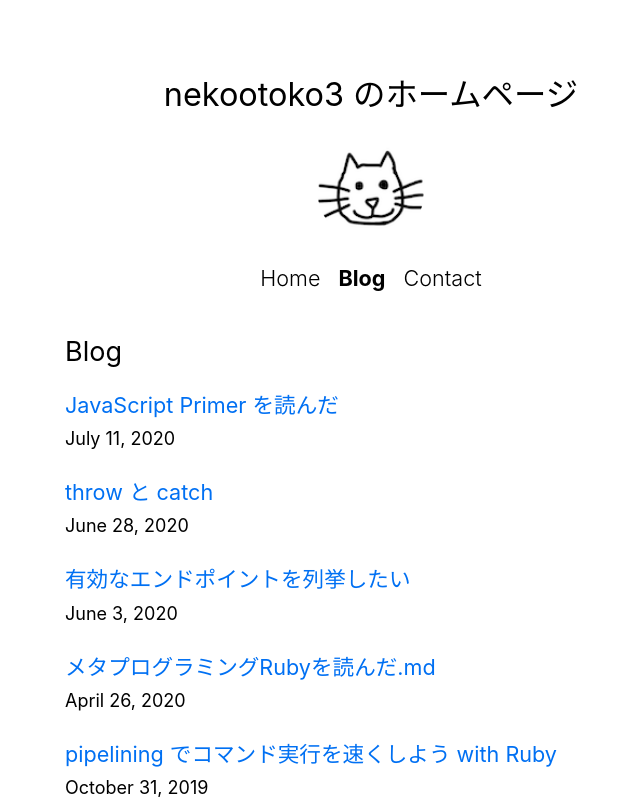
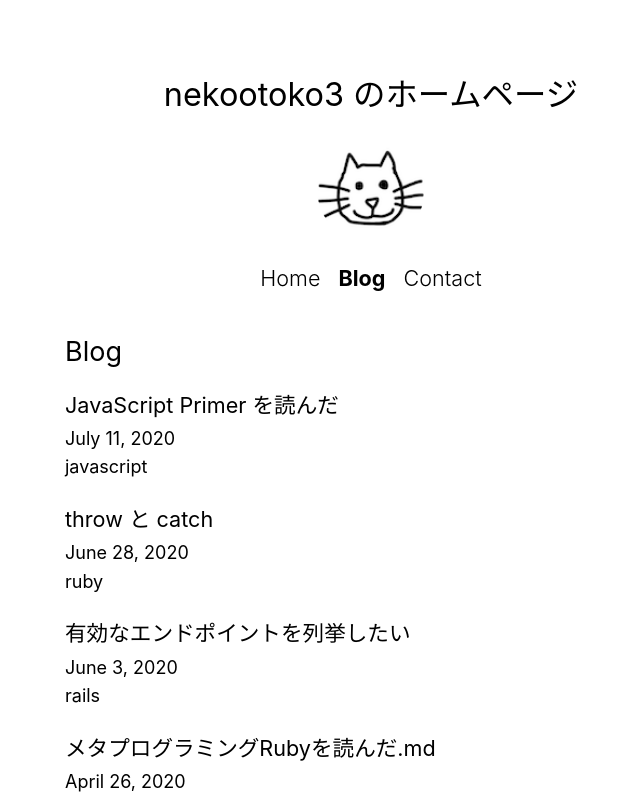
Before and after one commit to nekootoko3/blog-template, a Next.js app: page /blogs in a window 1280 px wide. Shown: the top 800 px of the page, without its empty margins (269-909 px from the left). Built offline with nearby package versions, Linux system fonts and the light colour scheme; no server answers.

Commit message:
Display tags

```diff
--- a/blogs/pipelining でコマンド実行を速くしよう with Ruby.md
+++ b/blogs/pipelining でコマンド実行を速くしよう with Ruby.md
@@ -3,7 +3,7 @@ title: "pipelining でコマンド実行を速くしよう with Ruby"
 createdAt: "2019-10-31"
 updatedAt: "2019-10-31"
 canPublish: true
-tag: redis, ruby
+tags: redis, ruby
 ---
 
 redis は client/server モデルを採用している TCP サーバーなので複数のコマンドを実行したい時に、
--- a/blogs/JavaScript Primer を読んだ.md
+++ b/blogs/reading-javascript-primer.md
@@ -3,7 +3,7 @@ title: "JavaScript Primer を読んだ"
 createdAt: "2020-07-11"
 updatedAt: "2020-07-11"
 canPublish: true
-tag: javascript
+tags: javascript
 ---
 
 #jsprimer
--- a/blogs/setnx・setex・psetex はもういらないらしい.md
+++ b/blogs/setnx・setex・psetex はもういらないらしい.md
@@ -3,7 +3,7 @@ title: "setnx・setex・psetexはもういらないらしい"
 createdAt: "2019-10-08"
 updatedAt: "2019-10-08"
 canPublish: true
-tag: redis
+tags: redis
 ---
 
 redis の `SET` のオプションで全て済むという話。
--- a/blogs/throwとcatch.md
+++ b/blogs/throwとcatch.md
@@ -3,7 +3,7 @@ title: "throw と catch"
 createdAt: "2020-06-28"
 updatedAt: "2020-06-28"
 canPublish: true
-tag: ruby
+tags: ruby
 ---
 
 Ruby では大体のケースでは特定のスコープを抜けるためには、関数に切り出して return するか begin-raise-rescue をしている。
--- a/blogs/メタプログラミングRubyを読んだ.md
+++ b/blogs/メタプログラミングRubyを読んだ.md
@@ -3,7 +3,7 @@ title: "メタプログラミングRubyを読んだ.md"
 createdAt: "2020-04-26"
 updatedAt: "2020-04-26"
 canPublish: true
-tag: ruby
+tags: ruby
 ---
 
 ## メタプログラミング Ruby
--- a/blogs/有効なエンドポイントを出したい.md
+++ b/blogs/有効なエンドポイントを出したい.md
@@ -3,7 +3,7 @@ title: "有効なエンドポイントを列挙したい"
 createdAt: "2020-06-03"
 updatedAt: "2020-06-03"
 canPublish: true
-tag: rails
+tags: rails
 ---
 
 叩かれなくなっているエンドポイントを見つけたい。
--- a/blogs/素数判定.md
+++ b/blogs/素数判定.md
@@ -3,7 +3,7 @@ title: "素数判定"
 createdAt: "2019-09-30"
 updatedAt: "2019-09-30"
 canPublish: true
-tag: redis, ruby
+tags: redis, ruby
 ---
 
 http://judge.u-aizu.ac.jp/onlinejudge/description.jsp?id=ALDS1_1_C&lang=jp
--- a/blogs/認証と認可.md
+++ b/blogs/認証と認可.md
@@ -3,7 +3,7 @@ title: "認証と認可"
 createdAt: "2019-10-24"
 updatedAt: "2019-10-24"
 canPublish: true
-tag: web
+tags: web
 ---
 
 ### 認証と認可
--- /dev/null
+++ b/src/components/tag.tsx
@@ -0,0 +1,13 @@
+import styled from "styled-components";
+
+type Props = {
+  name: string;
+};
+
+const Tag: React.FC<Props> = (props) => {
+  return <Container>{props.name}</Container>;
+};
+
+export default Tag;
+
+const Container = styled.div``;
--- a/src/lib/blogs.ts
+++ b/src/lib/blogs.ts
@@ -13,6 +13,7 @@ type MatterResultData = {
 
 export type BlogData = {
   slug: string;
+  tags: string[];
 } & MatterResultData;
 
 export type BlogDataWithContent = {
@@ -33,10 +34,14 @@ export const getSortedBlogsData: GetSortedBlogsData = () => {
       const fileContents = fs.readFileSync(fullPath, "utf8");
 
       const matterResult = matter(fileContents);
+      const tags = matterResult.data.tags?.split(",")?.map((tag: string) => {
+        return tag.trim();
+      }) as string[];
 
       return {
+        ...(matterResult.data as MatterResultData),
         slug,
-        ...(matterResult.data as MatterResultData),
+        tags,
       };
     })
     .filter(({ canPublish }: BlogData) => {
--- a/src/pages/blogs/index.tsx
+++ b/src/pages/blogs/index.tsx
@@ -1,11 +1,13 @@
+import { GetStaticProps } from "next";
 import Link from "next/link";
 import Head from "next/head";
+import styled from "styled-components";
+
 import Date from "../../components/date";
+import Tag from "../../components/tag";
 import Layout from "../../components/layout";
 import { headingMd, headingLg } from "../../styles/font";
 import { getSortedBlogsData, BlogData } from "../../lib/blogs";
-import { GetStaticProps } from "next";
-import styled from "styled-components";
 
 type Props = {
   allBlogsData: BlogData[];
@@ -20,14 +22,16 @@ const Blog: React.FC<Props> = ({ allBlogsData }) => {
       <HeadingBlog>
         <HeadingBlogTitle>Blog</HeadingBlogTitle>
         <BlogList>
-          {allBlogsData.map(({ slug, updatedAt, title }) => (
+          {allBlogsData.map(({ slug, updatedAt, title, tags }: BlogData) => (
             <BlogListItem key={slug}>
               <Link href="/blogs/[slug]" as={`/blogs/${slug}`}>
-                {title}
+                <BlogTitle>{title}</BlogTitle>
               </Link>
-              <br />
               <small>
                 <Date dateString={updatedAt} />
+                {tags.map((tag) => (
+                  <Tag name={tag} key={tag} />
+                ))}
               </small>
             </BlogListItem>
           ))}
@@ -66,3 +70,7 @@ const BlogList = styled.ul`
 const BlogListItem = styled.li`
   margin: 0 0 1.25rem;
 `;
+
+const BlogTitle = styled.div`
+  cursor: pointer;
+`;
```
